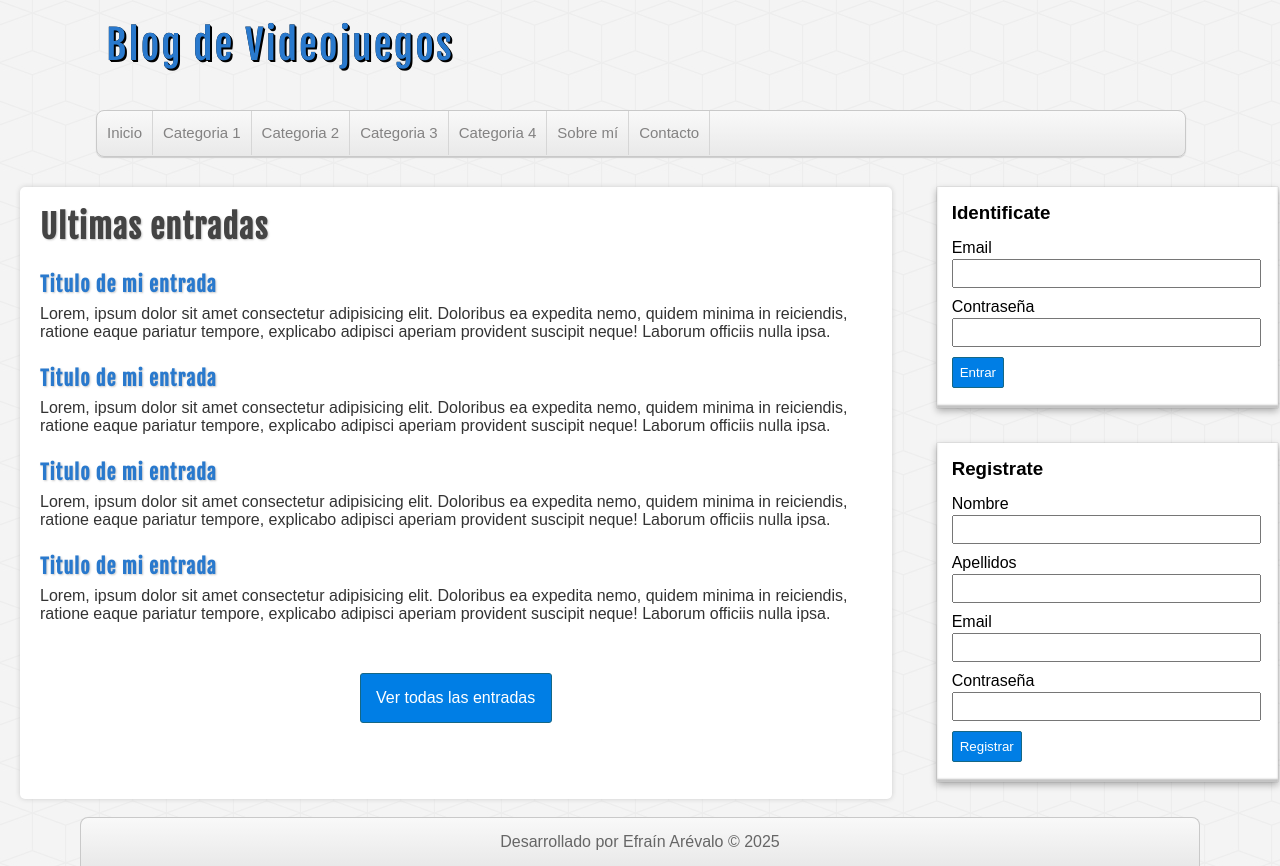
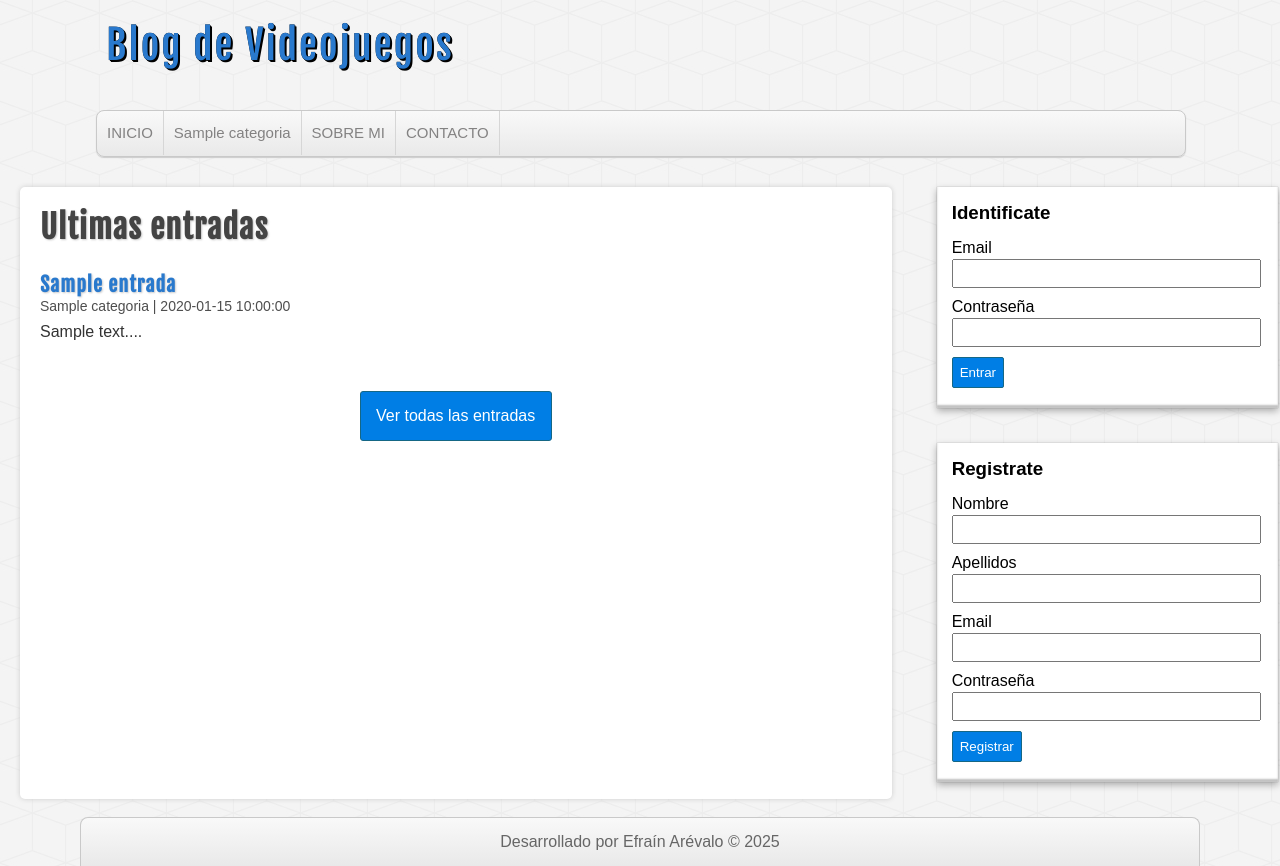
Before and after one commit to Efraska/Curso-Master-en-PHP, a PHP site: page / in a window 1280 px wide. Run offline with PHP 8.4, Linux system fonts and the light colour scheme; tables that the repository leaves empty or names only in its code hold one stand-in row (values such as "Sample post").

Commit message:
categorías y entradas del blog

```diff
--- a/proyecto-php/includes/cabecera.php
+++ b/proyecto-php/includes/cabecera.php
@@ -1,6 +1,5 @@
-<?php
-    require_once 'conexion.php';
-?>
+<?php require_once 'conexion.php'; ?>
+<?php require_once 'includes/helpers.php'; ?>
 
 <!DOCTYPE html>
 <html lang="es">
@@ -29,13 +28,21 @@
         <!-- MENU -->
         <nav id="menu">
             <ul>
-                <li><a href="index.php">Inicio</a></li>
-                <li><a href="index.php">Categoria 1</a></li>
-                <li><a href="index.php">Categoria 2</a></li>
-                <li><a href="index.php">Categoria 3</a></li>
-                <li><a href="index.php">Categoria 4</a></li>
-                <li><a href="index.php">Sobre mí</a></li>
-                <li><a href="index.php">Contacto</a></li>
+                <li><a href="index.php">INICIO</a></li>
+                <?php
+                    $categorias = conseguirCategorias();
+                    if(!empty($categorias)):
+                        while($categoria = mysqli_fetch_assoc($categorias)) :
+                ?>
+                        <li>
+                            <a href="categoria.php?id=<?=$categoria['id']?>"><?=$categoria['nombre']?></a>
+                        </li>
+                <?php
+                        endwhile;
+                    endif;
+                ?>
+                <li><a href="index.php">SOBRE MI</a></li>
+                <li><a href="index.php">CONTACTO</a></li>
             </ul>
         </nav>
 
--- a/proyecto-php/includes/conexion.php
+++ b/proyecto-php/includes/conexion.php
@@ -9,4 +9,6 @@ $db = mysqli_connect($server, $username, $password, $database );
 mysqli_query($db, "SET NAMES 'utf8'");
 
 // Iniciar la sesión
-session_start();
+if(!isset($_SESSION)) {
+    session_start();
+}
--- a/proyecto-php/includes/helpers.php
+++ b/proyecto-php/includes/helpers.php
@@ -17,9 +17,43 @@ function borrarErrores() {
         $borrado = session_unset();
     }
 
+    if (isset($_SESSION['errores_entrada'])) {
+        $_SESSION['errores_entrada'] = null;
+    }
+
     if (isset($_SESSION['completado'])) {
         $_SESSION['completado'] = null;
         $borrado = session_unset();
     }
     return $borrado;
 }
+
+function conseguirCategorias() {
+
+    global $db;
+
+    $sql = "SELECT * FROM categorias ORDER BY id ASC;";
+    $categorias = mysqli_query($db, $sql);
+
+    $result = array();
+    if ($categorias && mysqli_num_rows($categorias) >= 1 ) {
+        $result = $categorias;
+    }
+
+    return $result;
+}
+
+function conseguirUltimasEntradas($conexion){
+    $sql = "SELECT e.*, c.nombre AS categoria FROM entradas e " .
+        "INNER JOIN categorias c ON e.categoria_id = c.id " .
+        "ORDER BY e.id DESC LIMIT 4";
+    $entradas = mysqli_query($conexion, $sql);
+
+    $resultado = array();
+    if ($entradas && mysqli_num_rows($entradas) >= 1) {
+        $resultado = $entradas;
+    }
+
+    return $entradas;
+
+}
--- a/proyecto-php/includes/lateral.php
+++ b/proyecto-php/includes/lateral.php
@@ -1,5 +1,3 @@
-<?php require_once 'includes/helpers.php'; ?>
-
 <!-- BARRA LATERAL -->
 <aside id="sidebar">
 
@@ -7,13 +5,14 @@
         <div id="usuario-logueado" class="bloque">
             <h3>Bienvenido, <?=$_SESSION['usuario']['nombre']. ' '.$_SESSION['usuario']['apellidos']; ?></h3>
             <!-- Botones -->
-             <a href="cerrar.php" class="boton boton-verde">Crear entradas</a>
-             <a href="cerrar.php" class="boton">Crear categoria</a>
+             <a href="crear-entradas.php" class="boton boton-verde">Crear entradas</a>
+             <a href="crear-categoria.php" class="boton">Crear categoria</a>
              <a href="cerrar.php" class="boton boton-naranja">Mis datos</a>
              <a href="cerrar.php" class="boton boton-rojo">Cerrar Sesión</a>
         </div>
     <?php endif; ?>
 
+    <?php if(!isset($_SESSION['usuario'])) : ?>
     <div id="login" class="bloque">
         <h3>Identificate</h3>
 
@@ -25,10 +24,10 @@
 
         <form action="login.php" method="post">
             <label for="email">Email</label>
-            <input type="email" name="email">
+            <input type="email" name="email" autocomplete="current-email">
 
             <label for="password">Contraseña</label>
-            <input type="password" name="password">
+            <input type="password" name="password" autocomplete="current-password">
 
             <input type="submit" value="Entrar">
         </form>
@@ -68,4 +67,5 @@
         </form>
         <?php borrarErrores(); ?>
     </div>
+    <?php endif; ?>
 </aside>
--- a/proyecto-php/index.php
+++ b/proyecto-php/index.php
@@ -4,32 +4,25 @@
 <!-- CAJA PRINCIPAL -->
 <div id="principal">
     <h1>Ultimas entradas</h1>
+
+    <?php
+        $entradas = conseguirUltimasEntradas($db);
+        if (!empty($entradas)) :
+            while($entrada = mysqli_fetch_assoc($entradas)) :
+    ?>
                     <article class="entrada">
                         <a href="">
-            <h2>Titulo de mi entrada</h2>
+                            <h2><?=$entrada['titulo']?></h2>
+                            <span class="fecha"><?=$entrada['categoria'].' | '.$entrada['fecha']?></span>
                             <p>
-                Lorem, ipsum dolor sit amet consectetur adipisicing elit. Doloribus ea expedita nemo, quidem minima in reiciendis, ratione eaque pariatur tempore, explicabo adipisci aperiam provident suscipit neque! Laborum officiis nulla ipsa.
-            </p>
-        </a>
-        <a href="">
-            <h2>Titulo de mi entrada</h2>
-            <p>
-                Lorem, ipsum dolor sit amet consectetur adipisicing elit. Doloribus ea expedita nemo, quidem minima in reiciendis, ratione eaque pariatur tempore, explicabo adipisci aperiam provident suscipit neque! Laborum officiis nulla ipsa.
-            </p>
-        </a>
-        <a href="">
-            <h2>Titulo de mi entrada</h2>
-            <p>
-                Lorem, ipsum dolor sit amet consectetur adipisicing elit. Doloribus ea expedita nemo, quidem minima in reiciendis, ratione eaque pariatur tempore, explicabo adipisci aperiam provident suscipit neque! Laborum officiis nulla ipsa.
-            </p>
-        </a>
-        <a href="">
-            <h2>Titulo de mi entrada</h2>
-            <p>
-                Lorem, ipsum dolor sit amet consectetur adipisicing elit. Doloribus ea expedita nemo, quidem minima in reiciendis, ratione eaque pariatur tempore, explicabo adipisci aperiam provident suscipit neque! Laborum officiis nulla ipsa.
+                            <?=substr($entrada['descripcion'], 0, 300)."..."?>
                             </p>
                         </a>
                     </article>
+    <?php
+            endwhile;
+        endif;
+    ?>
 
     <div id="ver-todas">
         <a href="">Ver todas las entradas</a>
```
Lines whose indentation alone changed are shown as unchanged.
